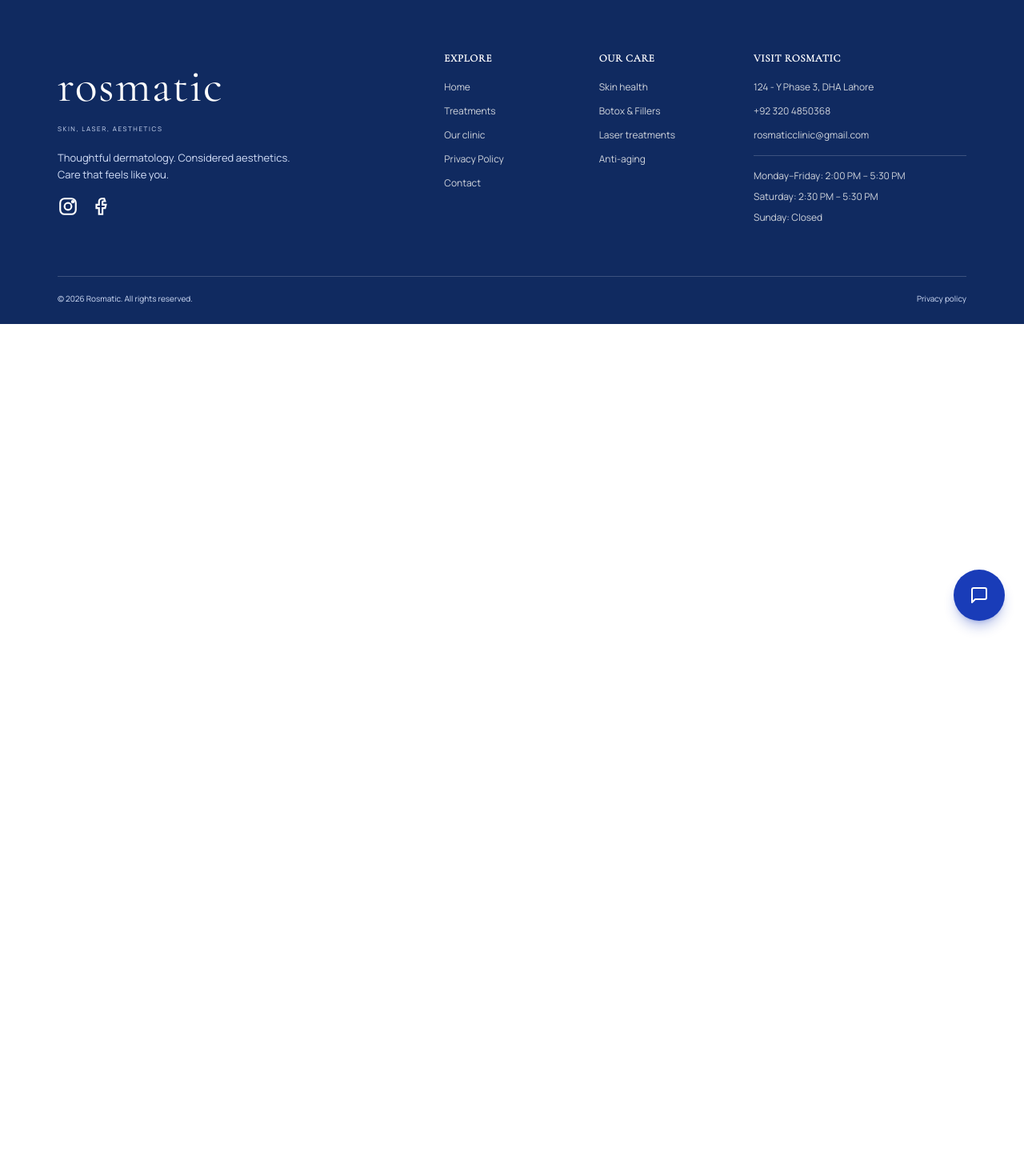
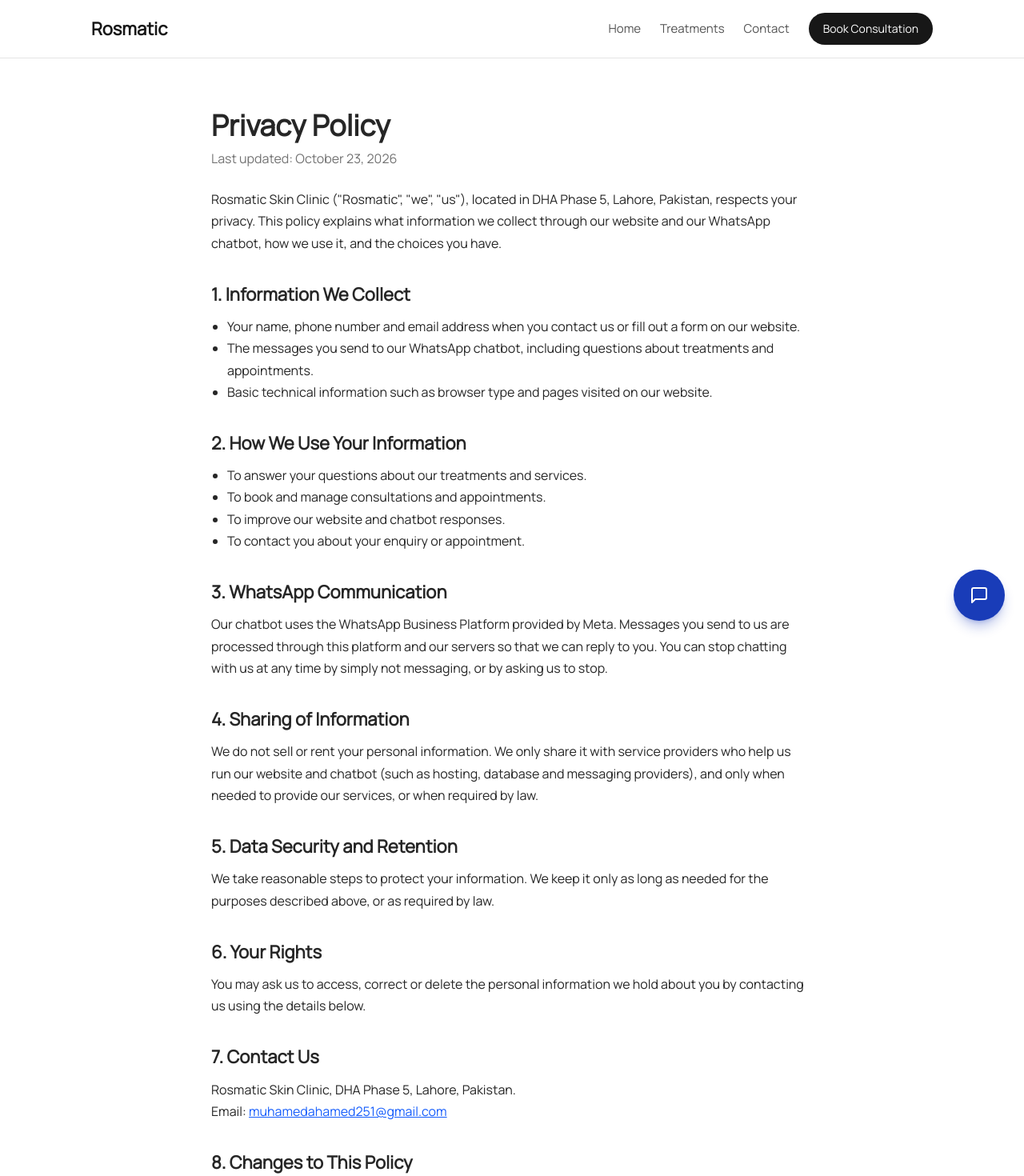
Before and after one commit to ahamed-beep/rosmatic-clinic-frontend, a Next.js app: page /privacy-policy in a window 1280 px wide. Shown: the top 1470 px of the page at 80% size. Before the commit the page ends 800 px from the top, so only its background shows below. Built offline with nearby package versions, Linux system fonts and the light colour scheme.

Commit message:
added privacy page

```diff
--- a/src/app/(public)/privacy-policy/page.jsx
+++ b/src/app/(public)/privacy-policy/page.jsx
@@ -1,63 +1,156 @@
-const explore = ["Home", "Treatments", "Our clinic", "Privacy Policy", "Contact"];
-const care = ["Skin health", "Botox & Fillers", "Laser treatments", "Anti-aging"];
+import Link from "next/link";
 
-export default function FooterSection() {
-        const serif = { fontFamily: "var(--font-cormorant), serif" };
-const sans = { fontFamily: "var(--font-manrope), sans-serif" };
+export const metadata = {
+  title: "Privacy Policy | Rosmatic Skin Clinic",
+  description:
+    "How Rosmatic Skin Clinic collects, uses and protects your information.",
+};
+
+const navLinks = [
+  { label: "Home", href: "/" },
+  { label: "Treatments", href: "/treatments" },
+  { label: "Contact", href: "/contact" },
+];
+
+export default function PrivacyPolicyPage() {
   return (
-    <div className=" flex flex-col justify-end">
-      <footer className="bg-[#102A60] text-gray-300 font-sans">
-        <div className="mx-auto  px-6 md:px-18 pt-8 md:pt-16 pb-6">
-          <div className="grid grid-cols-1 md:grid-cols-12 gap-8 md:gap-6">
-            <div className="md:col-span-5">
-              <h2 style={serif} className="font-serif text-[62px] md:text-[58px] text-[#FFFFFF] tracking-wide">rosmatic</h2>
-              <p style={sans} className="md:mt-1 text-[8px] tracking-[0.2em] uppercase text-[#D4E0F9]">Skin, laser, aesthetics</p>
-              <p style={sans} className="mt-5 text-[13px] leading-relaxed text-[#D4E0F9] max-w-xs">
-                Thoughtful dermatology. Considered aesthetics. Care that feels like you.
-              </p>
-              <div className="mt-4 flex gap-4 text-[#FFFFFF]">
-                <a href="#" aria-label="Instagram" className="hover:text-white">
-                  <svg width="26" height="26" viewBox="0 0 24 24" fill="none" stroke="currentColor" strokeWidth="2"><rect x="3" y="3" width="18" height="18" rx="5" /><circle cx="12" cy="12" r="4" /><circle cx="17.5" cy="6.5" r="1" fill="currentColor" /></svg>
-                </a>
-                <a href="#" aria-label="Facebook" className="hover:text-white">
-                  <svg width="26" height="26" viewBox="0 0 24 24" fill="none" stroke="currentColor" strokeWidth="2"><path d="M15 3h-2.5A3.5 3.5 0 0 0 9 6.5V10H6v4h3v7h4v-7h3l1-4h-4V7a1 1 0 0 1 1-1h2z" /></svg>
-                </a>
-              </div>
-            </div>
+    <div className="flex min-h-screen flex-col bg-white text-neutral-800">
+      {/* Header */}
+      <header className="sticky top-0 z-50 border-b border-neutral-200 bg-white">
+        <nav className="mx-auto flex max-w-[1100px] flex-wrap items-center justify-between gap-3 px-6 py-4">
+          <Link href="/" className="text-[22px] font-bold text-neutral-900">
+            Rosmatic
+          </Link>
+          <div className="flex flex-wrap items-center gap-6">
+            {navLinks.map((item) => (
+              <Link
+                key={item.href}
+                href={item.href}
+                className="text-[15px] text-neutral-600 transition-colors hover:text-neutral-900"
+              >
+                {item.label}
+              </Link>
+            ))}
+            <Link
+              href="/contact"
+              className="rounded-full bg-neutral-900 px-[18px] py-2.5 text-sm text-white transition-opacity hover:opacity-90"
+            >
+              Book Consultation
+            </Link>
+          </div>
+        </nav>
+      </header>
 
-            <div className="md:col-span-4 grid grid-cols-2 gap-6">
-              <div>
-                <h3 style={serif} className="text-[13px] font-semibold uppercase tracking-wider text-white">Explore</h3>
-                <ul style={sans} className="mt-4 space-y-3 text-[12px]">
-                  {explore.map((l) => <li style={sans} key={l}><a href="#" className="hover:text-white">{l}</a></li>)}
-                </ul>
-              </div>
-              <div>
-                <h3 style={serif} className="text-[13px] font-semibold uppercase tracking-wider text-white">Our care</h3>
-                <ul style={sans} className="mt-4 space-y-3 text-[12px]">
-                  {care.map((l) => <li style={sans} key={l}><a href="#" className="hover:text-white">{l}</a></li>)}
-                </ul>
-              </div>
-            </div>
+      {/* Content */}
+      <main className="mx-auto w-full max-w-[800px] flex-1 px-6 py-16 leading-[1.7]">
+        <h1 className="mb-2 text-4xl font-bold">Privacy Policy</h1>
+        <p className="mb-6 text-neutral-500">Last updated: October 23, 2026</p>
 
-            <div className="md:col-span-3">
-              <h3 style={serif} className="text-[13px] font-semibold uppercase tracking-wider text-white">Visit Rosmatic</h3>
-              <ul style={sans}  className="mt-4 space-y-3 text-[12px]">
-                <li>124 - Y Phase 3, DHA Lahore</li>
-                <li><a href="tel:+923204850368" className="hover:text-white">+92 320 4850368</a></li>
-                <li><a href="mailto:rosmaticclinic@gmail.com" className="hover:text-white">rosmaticclinic@gmail.com</a></li>
-              </ul>
-              <div style={sans} className="mt-4 border-t border-[#FFFFFF30] pt-4 space-y-2 text-[12px]  ">
-                <p>Monday–Friday: 2:00 PM – 5:30 PM</p>
-                <p>Saturday: 2:30 PM – 5:30 PM</p>
-                <p>Sunday: Closed</p>
-              </div>
-            </div>
-          </div>
+        <p>
+          Rosmatic Skin Clinic (&quot;Rosmatic&quot;, &quot;we&quot;, &quot;us&quot;), located in DHA
+          Phase 5, Lahore, Pakistan, respects your privacy. This policy explains
+          what information we collect through our website and our WhatsApp
+          chatbot, how we use it, and the choices you have.
+        </p>
 
-          <div style={sans} className="mt-10 md:mt-16 border-t border-[#FFFFFF30] pt-5 flex items-center justify-between text-[10px] text-[#D4E0F9]">
-            <p>© 2026 Rosmatic. All rights reserved.</p>
-            <a href="#" className="hover:text-white">Privacy policy</a>
+        <h2 className="mb-2 mt-8 text-[22px] font-semibold">
+          1. Information We Collect
+        </h2>
+        <ul className="list-disc pl-5">
+          <li>Your name, phone number and email address when you contact us or fill out a form on our website.</li>
+          <li>The messages you send to our WhatsApp chatbot, including questions about treatments and appointments.</li>
+          <li>Basic technical information such as browser type and pages visited on our website.</li>
+        </ul>
+
+        <h2 className="mb-2 mt-8 text-[22px] font-semibold">
+          2. How We Use Your Information
+        </h2>
+        <ul className="list-disc pl-5">
+          <li>To answer your questions about our treatments and services.</li>
+          <li>To book and manage consultations and appointments.</li>
+          <li>To improve our website and chatbot responses.</li>
+          <li>To contact you about your enquiry or appointment.</li>
+        </ul>
+
+        <h2 className="mb-2 mt-8 text-[22px] font-semibold">
+          3. WhatsApp Communication
+        </h2>
+        <p>
+          Our chatbot uses the WhatsApp Business Platform provided by Meta.
+          Messages you send to us are processed through this platform and our
+          servers so that we can reply to you. You can stop chatting with us at
+          any time by simply not messaging, or by asking us to stop.
+        </p>
+
+        <h2 className="mb-2 mt-8 text-[22px] font-semibold">
+          4. Sharing of Information
+        </h2>
+        <p>
+          We do not sell or rent your personal information. We only share it
+          with service providers who help us run our website and chatbot (such
+          as hosting, database and messaging providers), and only when needed
+          to provide our services, or when required by law.
+        </p>
+
+        <h2 className="mb-2 mt-8 text-[22px] font-semibold">
+          5. Data Security and Retention
+        </h2>
+        <p>
+          We take reasonable steps to protect your information. We keep it only
+          as long as needed for the purposes described above, or as required by
+          law.
+        </p>
+
+        <h2 className="mb-2 mt-8 text-[22px] font-semibold">6. Your Rights</h2>
+        <p>
+          You may ask us to access, correct or delete the personal information
+          we hold about you by contacting us using the details below.
+        </p>
+
+        <h2 className="mb-2 mt-8 text-[22px] font-semibold">7. Contact Us</h2>
+        <p>
+          Rosmatic Skin Clinic, DHA Phase 5, Lahore, Pakistan.
+          <br />
+          Email:{" "}
+          <a
+            href="mailto:muhamedahamed251@gmail.com"
+            className="text-blue-600 underline"
+          >
+            muhamedahamed251@gmail.com
+          </a>
+        </p>
+
+        <h2 className="mb-2 mt-8 text-[22px] font-semibold">
+          8. Changes to This Policy
+        </h2>
+        <p>
+          We may update this policy from time to time. The latest version will
+          always be available on this page.
+        </p>
+      </main>
+
+      {/* Footer */}
+      <footer className="border-t border-neutral-200 bg-neutral-50">
+        <div className="mx-auto flex max-w-[1100px] flex-wrap items-center justify-between gap-3 px-6 py-6 text-sm text-neutral-500">
+          <span>
+            © {new Date().getFullYear()} Rosmatic Skin Clinic. All rights reserved.
+          </span>
+          <div className="flex flex-wrap gap-5">
+            {navLinks.map((item) => (
+              <Link
+                key={item.href}
+                href={item.href}
+                className="transition-colors hover:text-neutral-900"
+              >
+                {item.label}
+              </Link>
+            ))}
+            <Link
+              href="/privacy-policy"
+              className="transition-colors hover:text-neutral-900"
+            >
+              Privacy Policy
+            </Link>
           </div>
         </div>
       </footer>
```
